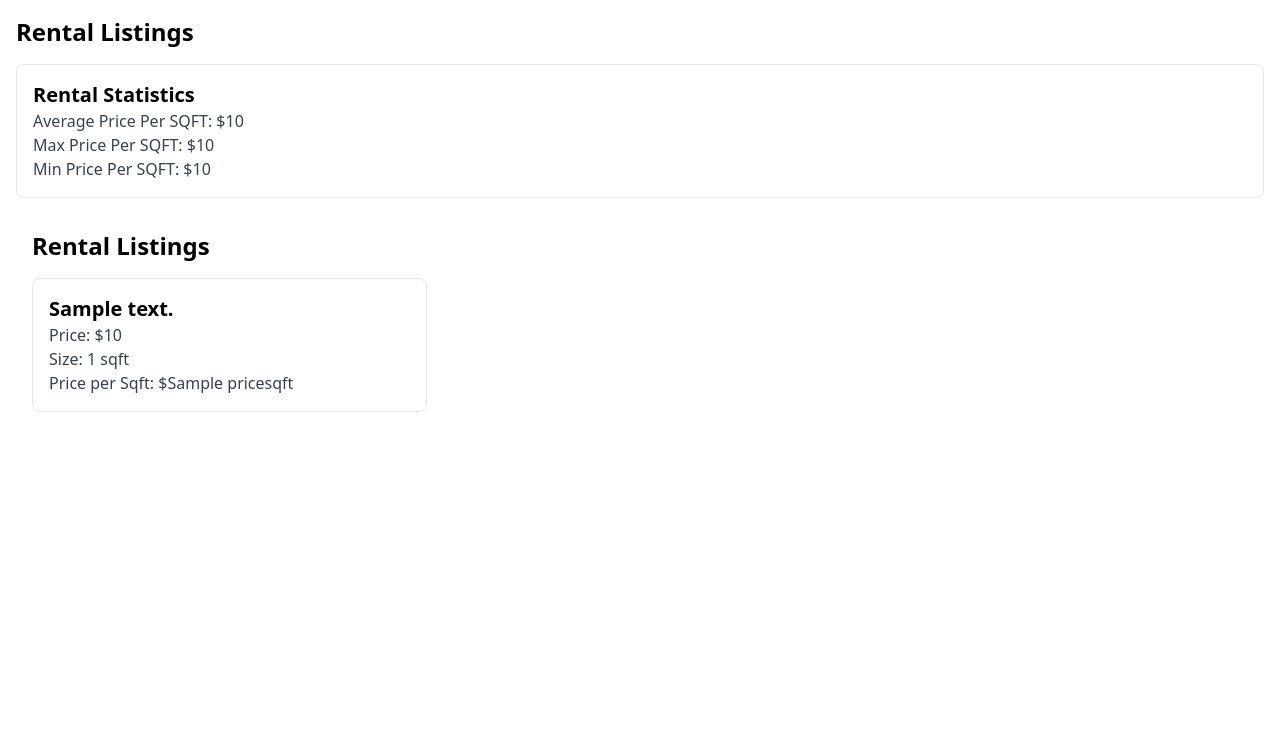
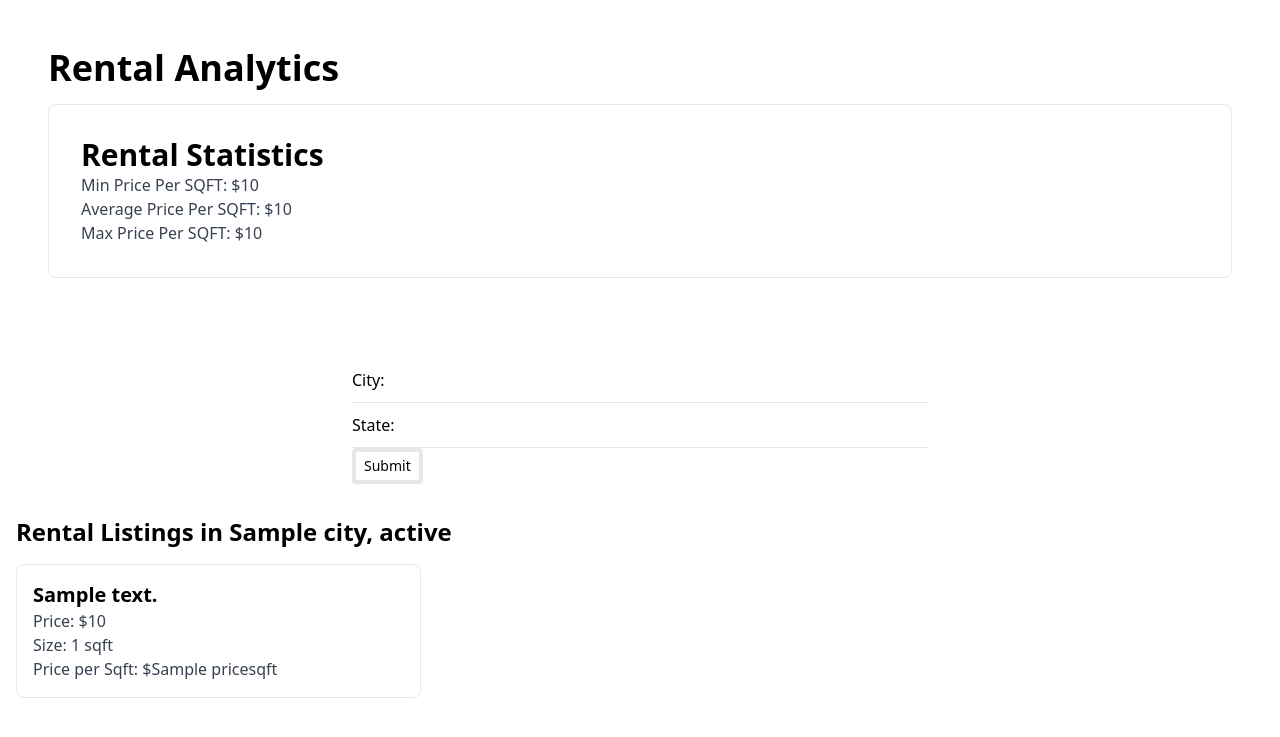
Before and after one commit to vgrillo321/RealEstateAnalytics, a Django app: template rental-component/templates/index.html in a window 1280 px wide. Shown: the top 737 px of the page. Run offline with Django 4.2, Linux system fonts and the light colour scheme; the template is opened without the code that fills it: values that come from a table or form of the project are taken from there, most other values are stand-ins (such as "Sample title", 1, 10 or a date in 2020).

Commit message:
Adding input

```diff
--- /dev/null
+++ b/rental-component/rentalanalytics/forms.py
@@ -0,0 +1,5 @@
+from django import forms
+
+class CityStateForm(forms.Form):
+    city = forms.CharField(label='City', max_length=100)
+    state = forms.CharField(label='State', max_length=2)
--- a/rental-component/rentalanalytics/rentalAnalyticsScript.py
+++ b/rental-component/rentalanalytics/rentalAnalyticsScript.py
@@ -67,13 +67,15 @@ def insertSampleRentData():
             while loopCounter < objectCount:
                 try:
                     address = json_object[jsonObjectNumber]["addressLine1"]
+                    city = json_object[jsonObjectNumber]["city"]
+                    state = json_object[jsonObjectNumber]["state"]
                     price = json_object[jsonObjectNumber]["price"]
 
                     if not (json_object[jsonObjectNumber].get('squareFootage') is None):
                         sqft = json_object[jsonObjectNumber]["squareFootage"]
                         pricePerSqft=round(price/sqft, 2)
                         rentalPricePerSQFT.insert(list_counter,pricePerSqft) #TODO: Pass each one to front end or field on API
-                        rentalSample += [{"address":address, "price":price, "size":sqft, "pricesqft":rentalPricePerSQFT[list_counter]}]
+                        rentalSample += [{"address":address, "city": city, "state": state, "price":price, "size":sqft, "pricesqft":rentalPricePerSQFT[list_counter]}]
                         averagePricePerSQFT += pricePerSqft
                         loopCounter+=1
                         list_counter+=1
--- a/rental-component/templates/index.html
+++ b/rental-component/templates/index.html
@@ -7,18 +7,39 @@
     <link href="https://cdn.jsdelivr.net/npm/tailwindcss@2.2.19/dist/tailwind.min.css" rel="stylesheet">
 </head>
 <body>
-    <div class="container mx-auto p-4">
-        <h1 class="text-2xl font-bold mb-4">Rental Listings</h1>
+    <div class="container mx-auto p-4 sm:p-8 md:p-12">
+        <h1 class="text-2xl sm:text-3xl md:text-4xl font-bold mb-4">Rental Analytics</h1>
 
         <!-- New container for averages, min, and max -->
-        <div class="border border-gray-200 rounded-lg p-4 mb-4">
-            <h2 class="text-xl font-semibold">Rental Statistics</h2>
+        <div class="border border-gray-200 rounded-lg p-4 mb-4 sm:p-6 md:p-8">
+            <h2 class="text-xl sm:text-2xl md:text-3xl font-semibold">Rental Statistics</h2>
+            <p class="text-gray-700">Min Price Per SQFT: ${{ minPricePerSQFT }}</p>
             <p class="text-gray-700">Average Price Per SQFT: ${{ averagePricePerSQFT }}</p>
             <p class="text-gray-700">Max Price Per SQFT: ${{ maxPricePerSQFT }}</p>
-            <p class="text-gray-700">Min Price Per SQFT: ${{ minPricePerSQFT }}</p>
         </div>
+    </div>
     <div class="container mx-auto p-4">
-        <h1 class="text-2xl font-bold mb-4">Rental Listings</h1>
+        <form method="post" class="w-full max-w-xl mx-auto">
+            {% csrf_token %}
+            <div class="flex flex-col sm:flex-row items-center border-b border-teal-500 py-2">
+                <label for="city" class="mr-3">City:</label>
+                <input class="appearance-none bg-transparent border-none w-full text-gray-700 mr-3 py-1 px-2 leading-tight focus:outline-none" type="text" id="city" name="city">
+            </div>
+            <div class="flex flex-col sm:flex-row items-center border-b border-teal-500 py-2">
+                <label for="state" class="mr-3">State:</label>
+                <input class="appearance-none bg-transparent border-none w-full text-gray-700 mr-3 py-1 px-2 leading-tight focus:outline-none" type="text" id="state" name="state">
+            </div>
+            {% if form.errors %}
+                <div class="alert alert-danger">
+                    <strong>Please correct the error below:</strong>
+                    {{ form.errors }}
+                </div>
+            {% endif %}
+            <button class="flex-shrink-0 bg-teal-500 hover:bg-teal-700 border-teal-500 hover:border-teal-700 text-sm border-4 text-black py-1 px-2 rounded" type="submit">Submit</button>
+        </form>
+    </div>
+    <div class="container mx-auto p-4">
+        <h1 class="text-2xl font-bold mb-4">Rental Listings in {{city}}, {{state}}</h1>
         <div class="grid grid-cols-1 md:grid-cols-2 lg:grid-cols-3 gap-4">
             {% for property in properties %}
                 <div class="border border-gray-200 rounded-lg p-4">
```
Also changed, not shown: rental-component/rentalanalytics/views.py (+35 -5 lines), rental-component/sample.json (+1 -1 lines).
